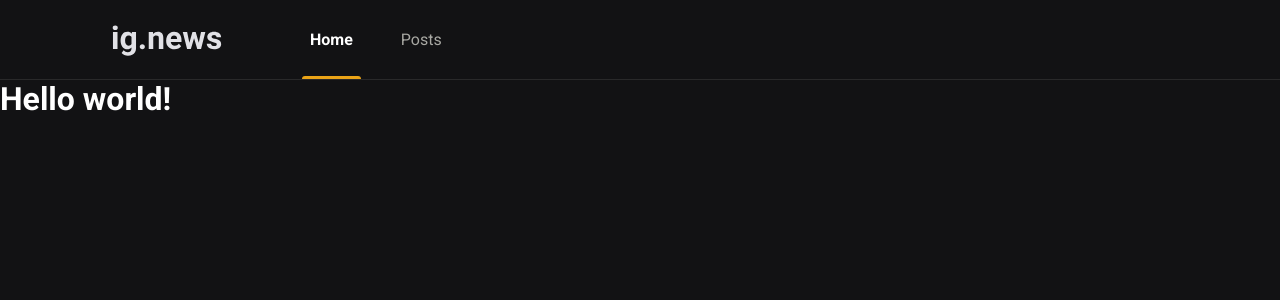
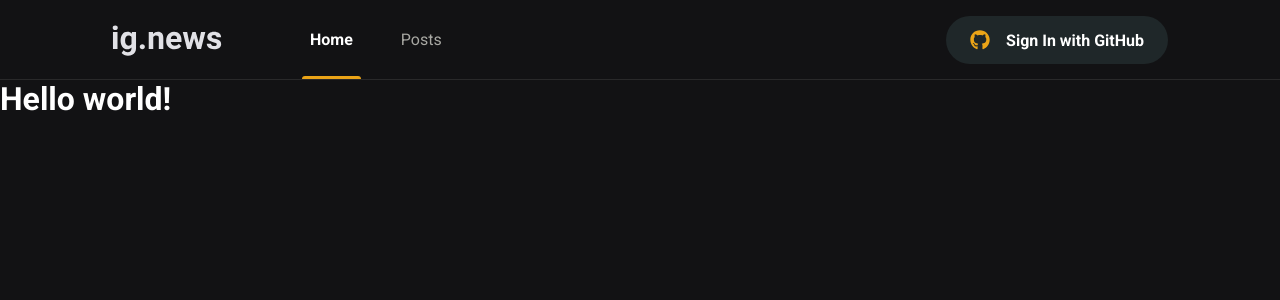
Before and after one commit to BrunoFgR/ig.news, a Next.js app: page / in a window 1280 px wide. Shown: the top 300 px of the page. Built offline with nearby package versions, Linux system fonts and the light colour scheme.

Commit message:
feat(components): create SignInButton

```diff
--- a/package.json
+++ b/package.json
@@ -12,6 +12,7 @@
     "next": "11.0.1",
     "react": "17.0.2",
     "react-dom": "17.0.2",
+    "react-icons": "^4.2.0",
     "sass": "^1.37.0"
   },
   "devDependencies": {
--- a/src/components/Header/index.tsx
+++ b/src/components/Header/index.tsx
@@ -1,3 +1,4 @@
+import { SignInButton } from '../SignInButton';
 import styles from './styles.module.scss';
 
 /* eslint-disable @next/next/no-img-element */
@@ -10,6 +11,8 @@ export function Header() {
           <a className={styles.active}>Home</a>
           <a>Posts</a>
         </nav>
+
+        <SignInButton />
       </div>
     </header>
   )
--- a/src/components/Header/styles.module.scss
+++ b/src/components/Header/styles.module.scss
@@ -51,4 +51,8 @@
       }
     }
   }
+
+  button {
+    margin-left: auto;
+  }
 }
--- /dev/null
+++ b/src/components/SignInButton/index.tsx
@@ -0,0 +1,26 @@
+import {FaGithub } from 'react-icons/fa'
+import {FiX } from 'react-icons/fi'
+
+
+import styles from './styles.module.scss';
+
+export function SignInButton() {
+  const isUserLoggedIn = false;
+
+  return isUserLoggedIn ? (
+    <button
+      type="button"
+      className={styles.signInButton}>
+      <FaGithub color='#04d301'/>
+      Bruno Figueiredo
+      <FiX color='#737300' className={styles.closeIcon}/>
+    </button>
+  ) : (
+    <button
+      type="button"
+      className={styles.signInButton}>
+      <FaGithub color='#eba417'/>
+      Sign In with GitHub
+    </button>
+  )
+}
--- /dev/null
+++ b/src/components/SignInButton/styles.module.scss
@@ -0,0 +1,33 @@
+.signInButton {
+  height: 3rem;
+  border-radius: 3rem;
+  background: var(--gray-850);
+  border: 0;
+  padding: 0 1.5rem;
+
+  display: flex;
+  justify-content: center;
+  align-items: center;
+
+  color: var(--white);
+  font-weight: bold;
+
+  svg {
+    width: 20px;
+    height: 20px;
+  }
+
+  svg:first-child {
+    margin-right: 1rem;
+  }
+
+  svg.closeIcon {
+    margin-left: 1rem;
+  }
+
+  transition: filter 0.2s;
+
+  &:hover {
+    filter: brightness(0.8)
+  }
+}
--- a/src/styles/global.scss
+++ b/src/styles/global.scss
@@ -10,6 +10,7 @@
   --gray-100: #e1e1e6;
   --gray-300: #a8a8a3;
   --gray-800: #29292a;
+  --gray-850: #1f2729;
   --gray-900: #121214;
 
   --cyan-500: #61dafb;
```
Also changed, not shown: 1 other file (tests, documents, lock files or other folders).
